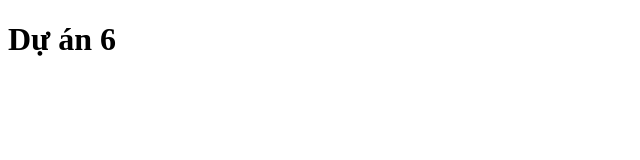
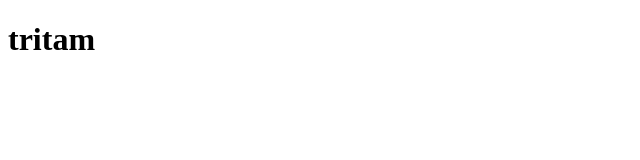
Before and after one commit to ngytrtam/duan6, a plain HTML site: page index.html in a window 1280 px wide. Shown: the full height of the page, 0-640 px from the left. Drawn offline with Linux system fonts and the light colour scheme.

Commit message:
1. tritam sua doi

```diff
--- a/index.html
+++ b/index.html
@@ -6,6 +6,6 @@
     <title>Dự án 6</title>
   </head>
   <body>
-    <h1>Dự án 6</h1>
+    <h1>tritam</h1>
   </body>
 </html>
```
